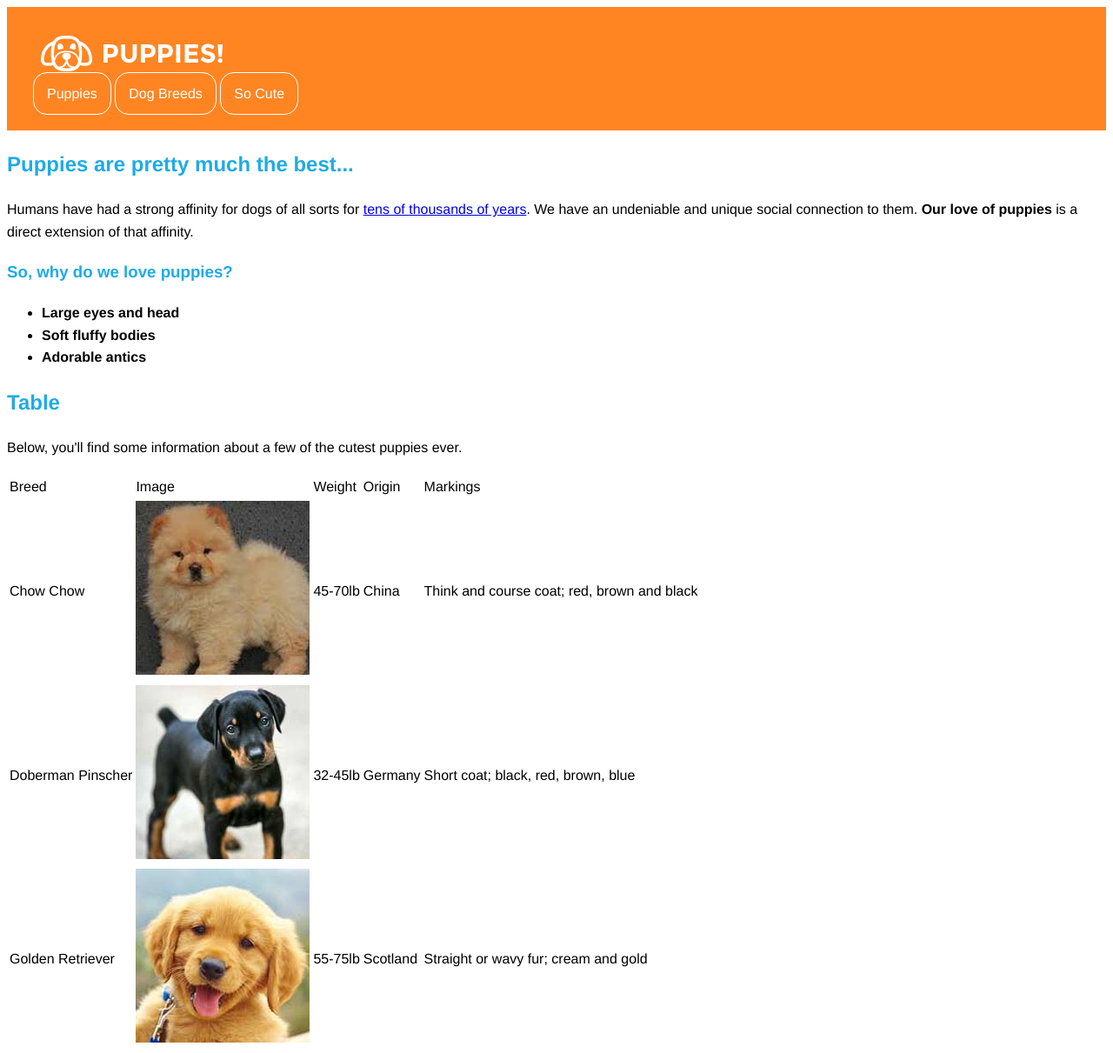
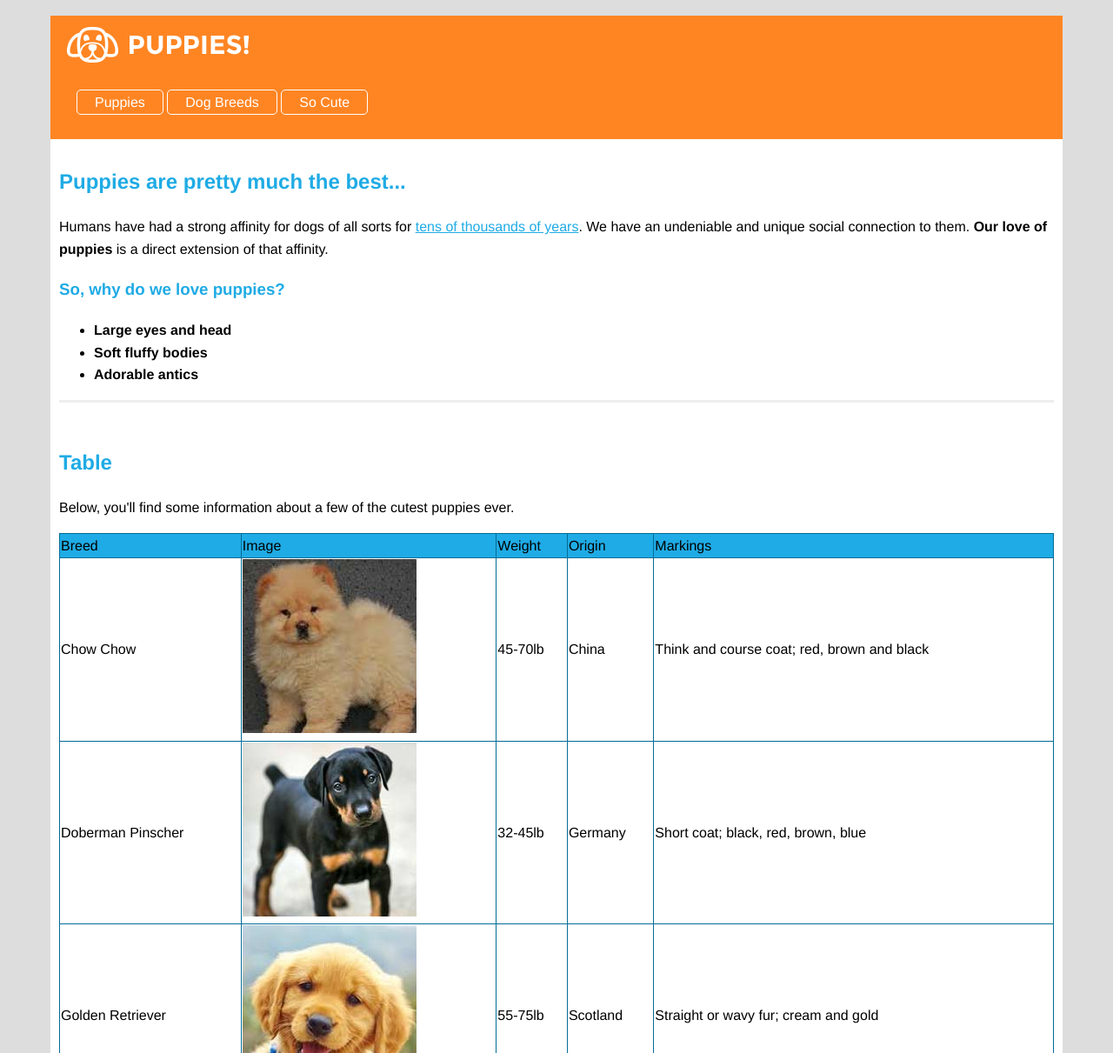
Before and after one commit to JordQuinn/CSSDoggie, a plain HTML site: page index.html in a window 1280 px wide. Shown: the top 1211 px of the page at 87% size. Drawn offline with Linux system fonts and the light colour scheme.

Commit message:
progress update

```diff
--- a/style.css
+++ b/style.css
@@ -1,26 +1,39 @@
 
 #site_header{
 	background-color: #ff8523;
-	padding:30px 30px 30px 30px;
+	padding:10px;
 }
 
-.logo{
-	align-content: flex-start;
+#logo{
+	margin-bottom: 100em;
+}
+
+section p a{
+	color: #1fabe5;
 }
 
 .main_navigation >a{
 	color: white;
 	text-decoration: none;
 	border:1px solid white;
-	padding:15px;
-	margin-top: 25px;
-	border-radius: 1em;
+	padding: 5px 20px 5px 20px;
+	border-radius: 5px;
+	box-sizing: border-box;
 }
-
+.main_navigation{
+	padding: 20px;
+}
 
 body{
     font-family: Helvetica, Arial, sans-serif;
     line-height: 1.6;
+    background-color: #dddddd;
+    padding: 10px 50px 10px 50px;
+}
+
+#page_content{
+	background-color: white;
+	padding: 10px;
 }
 
 h1, h2, h3{
@@ -31,11 +44,36 @@ ul{
 	font-weight: bold;
 }
 
+thead{
+	background-color: #1fabe5;
+}
+section{
+	border-bottom: 3px solid #eee;
+	margin-bottom: 50px;
+}
 
+table{
+	border: 1px solid #046c97;
+	border-collapse: collapse;
+	width: 100%;
+}
+
+td{
+	border: 1px solid #046c97;
+}
+
+form{
+	background-color: #eee;
+	padding: 10px;
+}
+.name{
+	background-color: #ff8523;
+}
+
+#submit_button{
+	background-color: #1fabe5;
+}
 /*
-font info:
-    family - Helvetica, Arial, sans-serif
-    line-height - 1.6
 
 
 colors:
```
